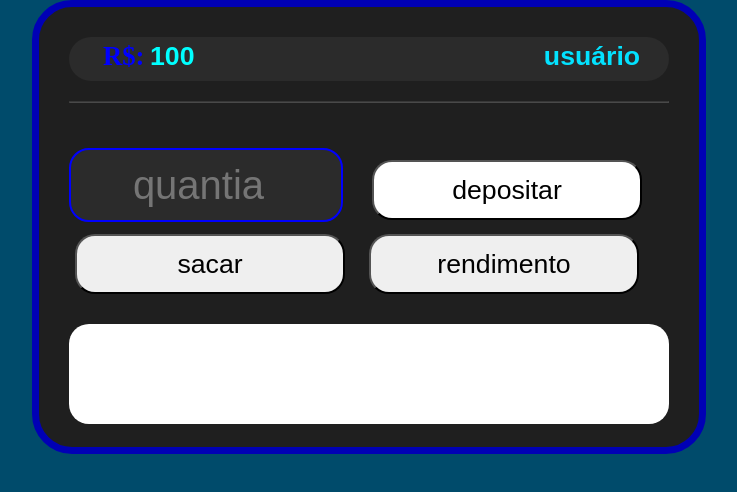
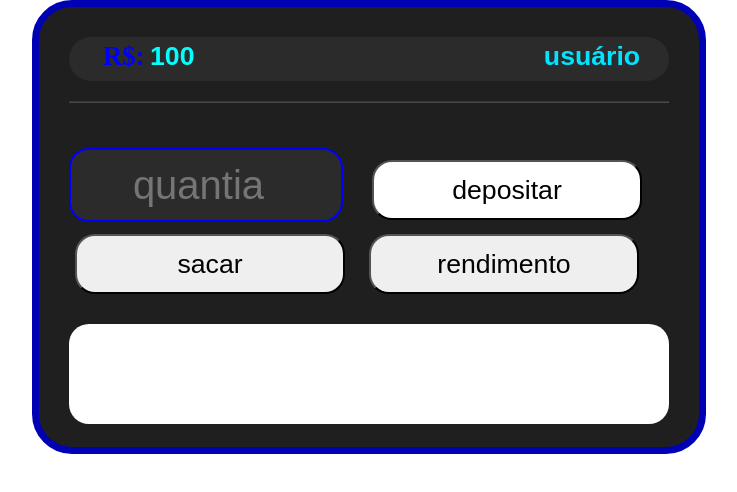
Before and after one commit to wellington067/caixa_eletronico, a plain HTML site: page index.html in a window 1280 px wide. Shown: the whole page, without its empty margins (271-1008 px from the left). Drawn offline with Linux system fonts and the light colour scheme.

Commit message:
Update style.css

```diff
--- a/css/style.css
+++ b/css/style.css
@@ -3,7 +3,7 @@
     padding: 0%;
 }
 body{
-    background-color: #004B6B;
+    background-color: rgb(255, 255, 255);
 }
 #div{
     background-color: rgb(31, 31, 31);
```
